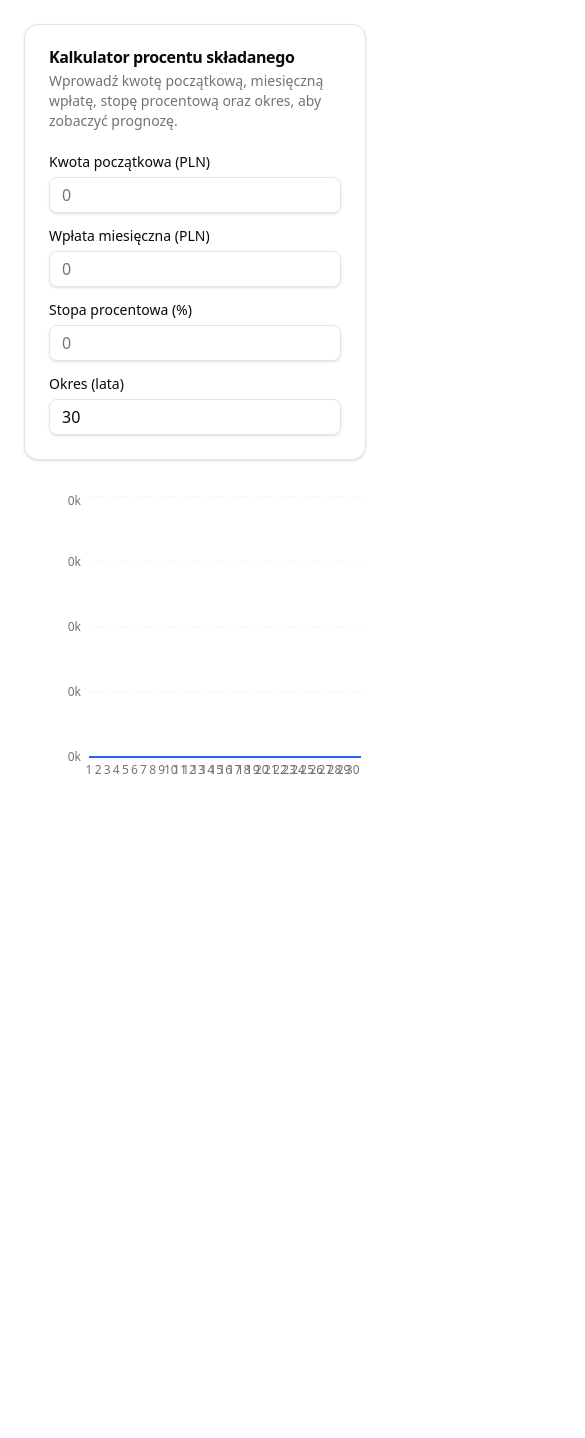
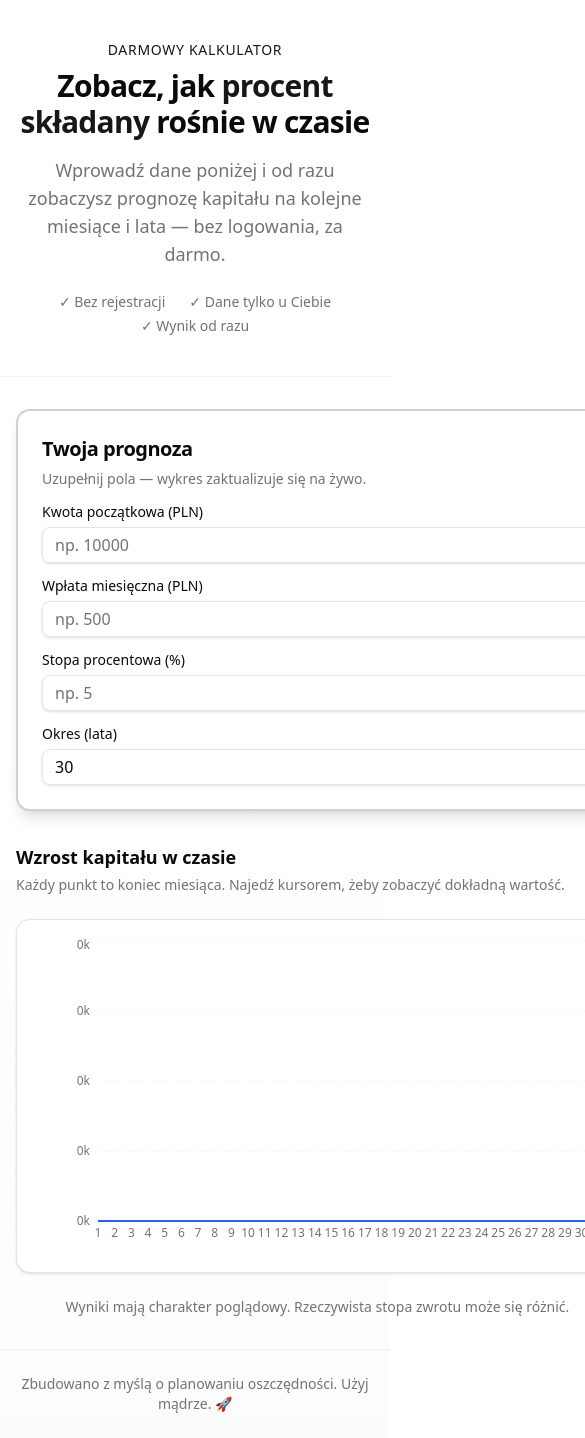
Before and after one commit to noplisu/finance-calculator, a React (Vite) app: page / in a window 390 px wide. Shown: the top 1438 px of the page, 585 px wide, since content can reach past the window. Before the commit the page ends 844 px from the top, so only its background shows below. Built offline with nearby package versions, Linux system fonts and the light colour scheme.

Commit message:
feat: label improvements

```diff
--- a/src/App.tsx
+++ b/src/App.tsx
@@ -70,13 +70,45 @@ function App() {
     },
   } satisfies ChartConfig
 
+  const lastPoint = chartData[chartData.length - 1]
+  const finalBalance: number = lastPoint ? lastPoint.kapitał : 0
+  const hasInputs = [principal, monthlyPayment, interestRate].some((v: string) => v.trim() !== "")
+  const yearsNum = Math.min(80, Math.max(1, Math.floor(parseFloat(years) || 30)))
+  const totalInvested: number =
+    (parseFloat(principal) || 0) + (parseFloat(monthlyPayment) || 0) * yearsNum * MONTHS_PER_YEAR
+  const growth: number =
+    finalBalance > 0 && totalInvested > 0 ? ((finalBalance - totalInvested) / totalInvested) * 100 : 0
+
   return (
-    <div className="mx-auto max-w-2xl space-y-8 p-6">
-      <Card>
-        <CardHeader>
-          <CardTitle>Kalkulator procentu składanego</CardTitle>
+    <div className="min-h-screen bg-gradient-to-b from-background via-background to-muted/30">
+      {/* Hero */}
+      <header className="border-b border-border/50 bg-card/50 backdrop-blur-sm">
+        <div className="mx-auto max-w-4xl px-4 py-10 text-center sm:px-6 sm:py-14">
+          <p className="mb-2 text-sm font-medium uppercase tracking-wider text-primary">
+            Darmowy kalkulator
+          </p>
+          <h1 className="text-3xl font-bold tracking-tight text-foreground sm:text-4xl md:text-5xl">
+            Zobacz, jak <span className="text-primary">procent składany</span> rośnie w czasie
+          </h1>
+          <p className="mx-auto mt-4 max-w-xl text-lg text-muted-foreground">
+            Wprowadź dane poniżej i od razu zobaczysz prognozę kapitału na kolejne miesiące i lata — bez logowania, za darmo.
+          </p>
+          <ul className="mx-auto mt-6 flex flex-wrap justify-center gap-x-6 gap-y-1 text-sm text-muted-foreground">
+            <li>✓ Bez rejestracji</li>
+            <li>✓ Dane tylko u Ciebie</li>
+            <li>✓ Wynik od razu</li>
+          </ul>
+        </div>
+      </header>
+
+      <main className="mx-auto max-w-4xl px-4 py-8 sm:px-6 sm:py-12">
+        <div className="grid gap-8 lg:grid-cols-[340px_1fr] lg:gap-10">
+          {/* Calculator card */}
+          <Card className="h-fit border-2 border-primary/20 shadow-lg lg:sticky lg:top-8">
+            <CardHeader className="pb-4">
+              <CardTitle className="text-xl">Twoja prognoza</CardTitle>
               <CardDescription>
-            Wprowadź kwotę początkową, miesięczną wpłatę, stopę procentową oraz okres, aby zobaczyć prognozę.
+                Uzupełnij pola — wykres zaktualizuje się na żywo.
               </CardDescription>
             </CardHeader>
             <CardContent className="space-y-4">
@@ -85,7 +117,7 @@ function App() {
                 <Input
                   id="principal"
                   type="number"
-              placeholder="0"
+                  placeholder="np. 10000"
                   min={0}
                   step="any"
                   value={principal}
@@ -97,7 +129,7 @@ function App() {
                 <Input
                   id="monthly-payment"
                   type="number"
-              placeholder="0"
+                  placeholder="np. 500"
                   min={0}
                   step="any"
                   value={monthlyPayment}
@@ -109,7 +141,7 @@ function App() {
                 <Input
                   id="interest-rate"
                   type="number"
-              placeholder="0"
+                  placeholder="np. 5"
                   min={0}
                   max={100}
                   step="0.01"
@@ -130,24 +162,55 @@ function App() {
                   onChange={(e: ChangeEvent<HTMLInputElement>) => setYears(e.target.value)}
                 />
               </div>
+
+              {hasInputs && finalBalance > 0 && (
+                <div className="rounded-lg border border-primary/30 bg-primary/5 p-4">
+                  <p className="text-xs font-medium uppercase tracking-wider text-muted-foreground">
+                    Szacowany kapitał na koniec okresu
+                  </p>
+                  <p className="mt-1 text-2xl font-bold text-primary">
+                    {finalBalance.toLocaleString("pl-PL", { minimumFractionDigits: 2, maximumFractionDigits: 2 })} PLN
+                  </p>
+                  {growth > 0 && (
+                    <p className="mt-1 text-sm text-muted-foreground">
+                      Zysk z odsetek: +{growth.toFixed(1)}% względem wpłat
+                    </p>
+                  )}
+                </div>
+              )}
             </CardContent>
           </Card>
 
-      <ChartContainer config={chartConfig} className="w-full" style={{ height: 300 }}>
+          {/* Chart + copy */}
+          <div className="space-y-6">
+            <div>
+              <h2 className="text-lg font-semibold text-foreground">Wzrost kapitału w czasie</h2>
+              <p className="mt-1 text-sm text-muted-foreground">
+                Każdy punkt to koniec miesiąca. Najedź kursorem, żeby zobaczyć dokładną wartość.
+              </p>
+            </div>
+            <Card className="overflow-hidden">
+              <CardContent className="p-4 sm:p-6">
+                <ChartContainer config={chartConfig} className="w-full" style={{ height: 320 }}>
                   <LineChart accessibilityLayer data={chartData}>
                     <CartesianGrid strokeDasharray="3 3" vertical={false} />
                     <XAxis
                       dataKey="month"
                       tickLine={false}
                       axisLine={false}
-            tickFormatter={ (month: number) => (Math.ceil(month / MONTHS_PER_YEAR)) }
+                      tickFormatter={(month: number) => String(Math.ceil(month / MONTHS_PER_YEAR))}
                       interval={MONTHS_PER_YEAR - 1}
                     />
                     <YAxis tickLine={false} axisLine={false} tickFormatter={(v: number) => `${(v / 1000).toFixed(0)}k`} />
                     <Tooltip
                       contentStyle={{ borderRadius: "8px", border: "1px solid var(--border)" }}
-            formatter={(value: number) => [`${value.toLocaleString("pl-PL", { minimumFractionDigits: 2, maximumFractionDigits: 2 })} PLN`, "Kapitał"]}
-            labelFormatter={(_: unknown, payload: { payload?: { monthLabel?: string } }[]) => payload[0]?.payload?.monthLabel ?? ""}
+                      formatter={(value: number) => [
+                        `${value.toLocaleString("pl-PL", { minimumFractionDigits: 2, maximumFractionDigits: 2 })} PLN`,
+                        "Kapitał",
+                      ]}
+                      labelFormatter={(_: unknown, payload: { payload?: { monthLabel?: string } }[]) =>
+                        payload[0]?.payload?.monthLabel ?? ""
+                      }
                     />
                     <Line
                       type="monotone"
@@ -159,6 +222,18 @@ function App() {
                     />
                   </LineChart>
                 </ChartContainer>
+              </CardContent>
+            </Card>
+            <p className="text-center text-sm text-muted-foreground">
+              Wyniki mają charakter poglądowy. Rzeczywista stopa zwrotu może się różnić.
+            </p>
+          </div>
+        </div>
+      </main>
+
+      <footer className="border-t border-border/50 py-6 text-center text-sm text-muted-foreground">
+        Zbudowano z myślą o planowaniu oszczędności. Użyj mądrze. 🚀
+      </footer>
     </div>
   )
 }
```
Lines whose indentation alone changed are shown as unchanged.
